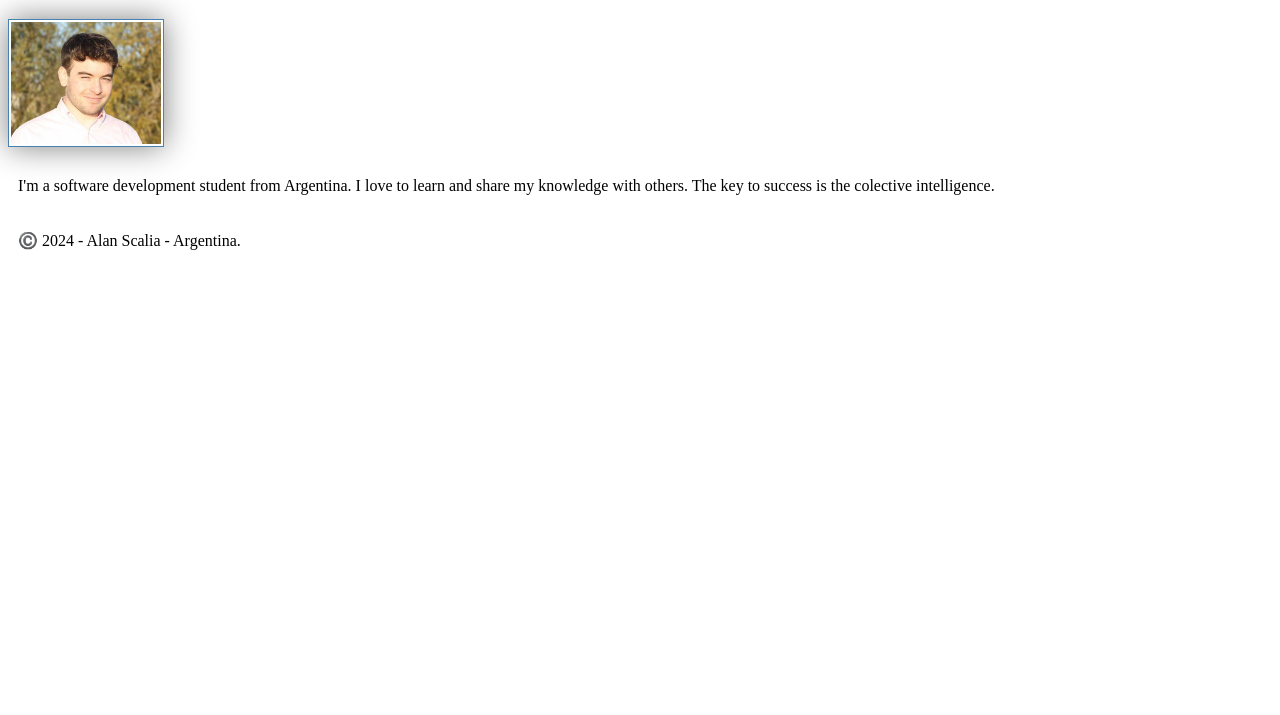
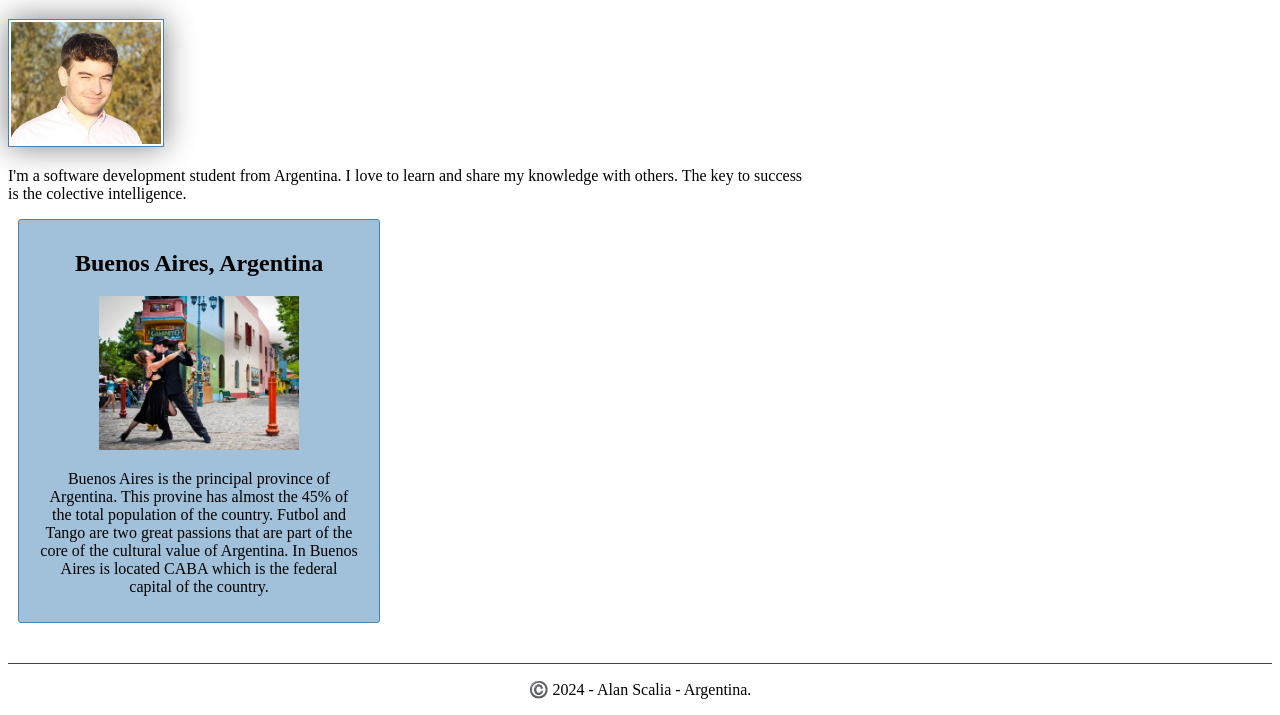
Before and after one commit to alan-scalia/wdd130, a plain HTML site: page index.html in a window 1280 px wide. Shown: the part 263-978 px from the top of the page. Before the commit the page ends 800 px from the top, so only its background shows below. Drawn offline with Linux system fonts and the light colour scheme.

Commit message:
Week2 Enhancing Your Course Home Page

```diff
--- a/index.html
+++ b/index.html
@@ -1,9 +1,11 @@
 <!DOCTYPE html>
-<html lang="en">
+<html lang="en-US">
 <head>
     <meta charset="UTF-8">
     <meta name="viewport" content="width=device-width, initial-scale=1.0">
     <title>Alan Scalia | WDD 130</title>
+    <meta name="description" content="Home page of the WDD 130 course website of Alan Scalia. This includes links to other project pages.">
+    <meta name="author" content="Alan Scalia">
     <link rel="stylesheet" href="styles/styles.css">
 </head>
 <body>
@@ -18,8 +20,12 @@
         <h1>Alan Scalia | WDD 130</h1>
         <img src="images/profile.jpg" alt="Hi, my name is Alan Scalia" width="200">
         <p>I'm a software development student from Argentina. I love to learn and share my knowledge with others. The key to success is the colective intelligence.</p>
-
     </main>
+    <aside>
+        <h2>Buenos Aires, Argentina</h2>
+        <img src="images/argentina.jpg" alt="Caminito neighborhood in Buenos Aires, Argentina">
+        <p>Buenos Aires is the principal province of Argentina. This provine has almost the 45% of the total population of the country. Futbol and Tango are two great passions that are part of the core of the cultural value of Argentina. In Buenos Aires is located CABA which is the federal capital of the country.</p>
+    </aside>
     <footer>
         <p>©️ 2024 - Alan Scalia - Argentina.</p>
     </footer>
--- a/styles/styles.css
+++ b/styles/styles.css
@@ -13,7 +13,7 @@ h1 {
     color: steelblue;
 }
 
-img {
+main img {
     width: 150px;
     height: auto;
     border: 1px solid steelblue;
@@ -22,5 +22,31 @@ img {
 }
 
 p {
-    padding: 10px;
+    padding: 0;
 }
+
+main {
+    max-width: 800px;
+}
+
+aside {
+    width: 20rem;
+    margin: 10px;
+    border: 1px solid steelblue;
+    border-radius: 3px;
+    padding: 10px 20px;
+    background-color: rgba(70, 131, 180, 0.507);
+    color: black;
+    text-align: center;
+}
+
+aside img {
+    width: 200px;
+    height: auto;
+}
+
+footer {
+    margin-top: 40px;
+    border-top: 1px solid rgb(66, 66, 66);
+    text-align: center;
+}
```
Also changed, not shown: images/argentina.jpg (added).
